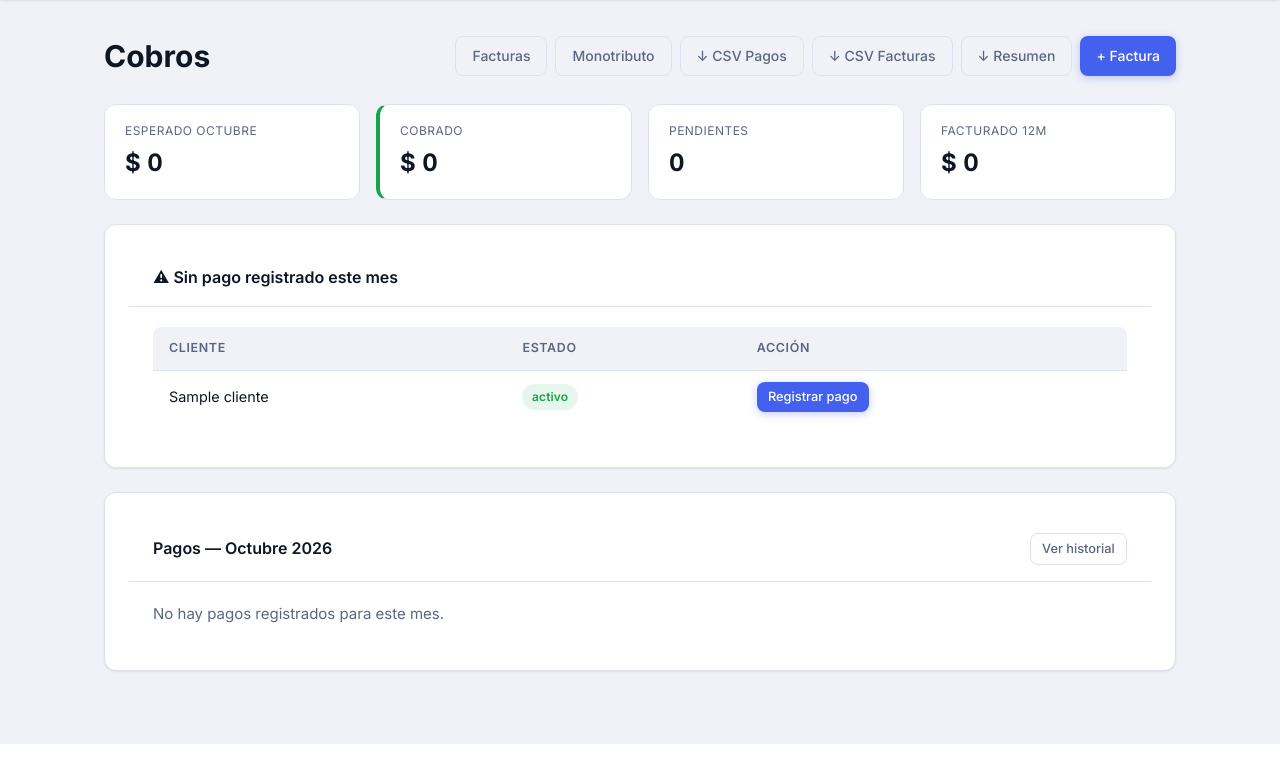
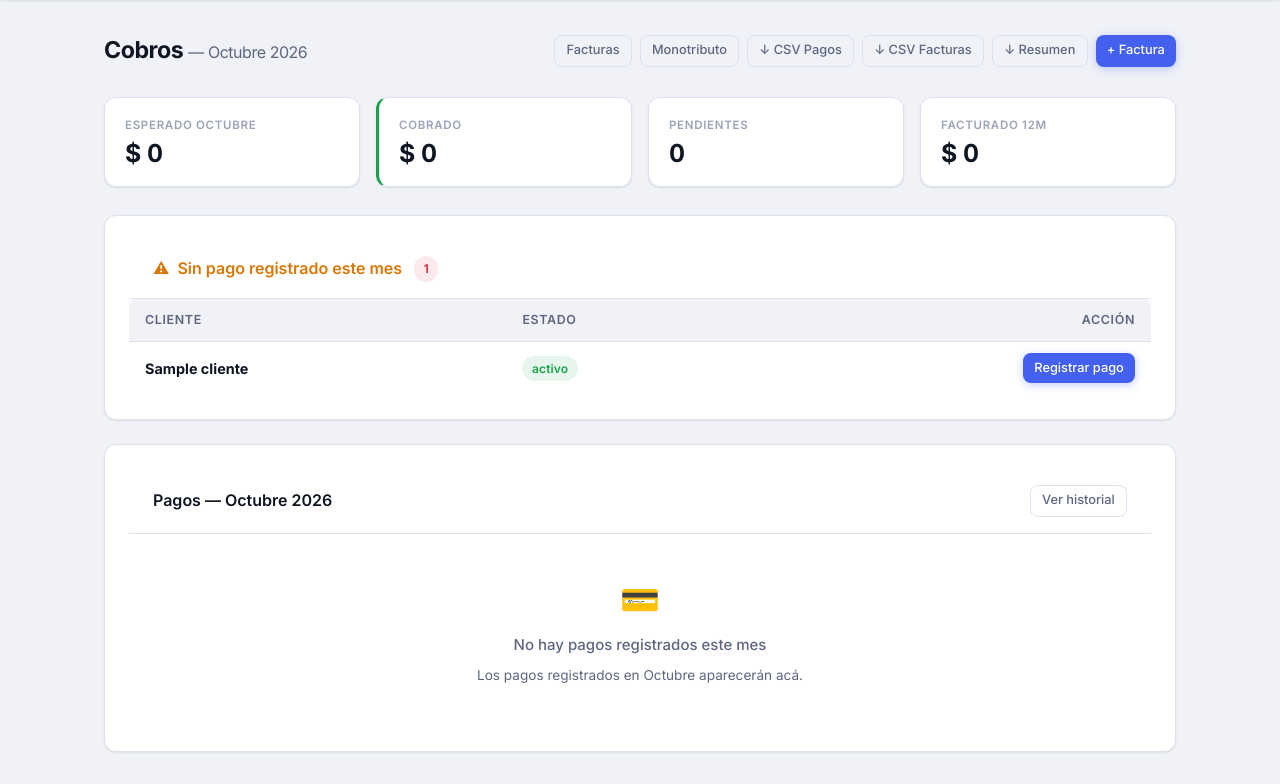
Before and after one commit to zynnoslabs/Central, a Flask app: page /cobros/ in a window 1280 px wide. Shown: the part 56-840 px from the top of the page. Before the commit the page ends 800 px from the top, so only its background shows below. Run offline with Flask 3, Linux system fonts and the light colour scheme; a user stored in the database is signed in; tables that the repository leaves empty hold one stand-in row (values such as "Sample post"); some libraries are stand-ins or nearby versions.

Commit message:
Mejoras visuales páginas internas (Etapa Q-b)
cobros/inicio.html:
- Usa design tokens de base (--success-dim, --warning-dim, --danger-dim)
- Métrica muestra % cobrado del esperado
- Empty state con ícono cuando no hay pagos
- Badges de pago con tokens en vez de colores hardcoded
- Columnas alineadas a la derecha donde corresponde

avisos/lista.html:
- Cards con animación fadeUp desde base
- Clase .aviso-card con hover lift y opacity suave en resueltos
- Border-left por prioridad usando design tokens
- Empty state según filtro activo
- Badge de pendientes en el botón de filtro cuando no está activo

clientes/lista.html:
- Tabla sin padding (card full-width limpio)
- Link de cliente con color accent y hover
- Botón editar btn-ghost en vez de inline style

Co-Authored-By: Claude Sonnet 4.6 <noreply@anthropic.com>
Claude-Session: https://claude.ai/code/session_01EkkSR2S1ammGfJTH88y4rA

```diff
--- a/app/templates/cobros/inicio.html
+++ b/app/templates/cobros/inicio.html
@@ -1,15 +1,98 @@
 {% extends "base.html" %}
 {% block title %}Cobros — {{ nombre_mes }} {{ anio }}{% endblock %}
+{% block extra_head %}
+<style>
+  .page-header {
+    display: flex;
+    justify-content: space-between;
+    align-items: center;
+    margin-bottom: 1.75rem;
+    flex-wrap: wrap;
+    gap: .75rem;
+  }
+  .header-actions { display: flex; gap: .5rem; flex-wrap: wrap; }
+
+  /* ── Métricas ── */
+  .metrics-row {
+    display: grid;
+    grid-template-columns: repeat(auto-fit, minmax(170px, 1fr));
+    gap: 1rem;
+    margin-bottom: 1.75rem;
+  }
+  .metric-card {
+    background: var(--bg-card);
+    border: 1px solid var(--border);
+    border-radius: var(--radius);
+    padding: 1.1rem 1.25rem;
+    display: flex;
+    flex-direction: column;
+    gap: .3rem;
+    box-shadow: var(--shadow-sm);
+    transition: box-shadow var(--transition);
+  }
+  .metric-card:hover { box-shadow: var(--shadow); }
+  .metric-card.metric-success { border-left: 3px solid var(--success); }
+  .metric-card.metric-warning { border-left: 3px solid var(--warning); }
+  .metric-card.metric-danger  { border-left: 3px solid var(--danger); }
+  .metric-label {
+    font-size: .72rem;
+    font-weight: 600;
+    color: var(--fg-subtle);
+    text-transform: uppercase;
+    letter-spacing: .06em;
+  }
+  .metric-value {
+    font-size: 1.55rem;
+    font-weight: 700;
+    font-variant-numeric: tabular-nums;
+    letter-spacing: -.02em;
+    line-height: 1.2;
+  }
+  .metric-sub {
+    font-size: .78rem;
+    color: var(--fg-muted);
+    margin-top: .1rem;
+  }
+
+  /* ── Badges de pago ── */
+  .badge-pago-pagado    { background: var(--success-dim); color: var(--success); }
+  .badge-pago-pendiente { background: var(--warning-dim); color: var(--warning); }
+  .badge-pago-atrasado  { background: var(--danger-dim);  color: var(--danger); }
+  .badge-pago-perdonado { background: var(--bg); color: var(--fg-subtle); border: 1px solid var(--border); }
+
+  /* ── Tabla cobros ── */
+  .cobros-empty {
+    text-align: center;
+    padding: 2.5rem 1.5rem;
+    color: var(--fg-muted);
+  }
+  .cobros-empty-icon { font-size: 2rem; margin-bottom: .5rem; }
+  td a { color: var(--accent); text-decoration: none; font-weight: 500; }
+  td a:hover { text-decoration: underline; }
+  .monto { font-variant-numeric: tabular-nums; }
+
+  /* ── Sección sin pago ── */
+  .sin-pago-header {
+    display: flex;
+    align-items: center;
+    gap: .5rem;
+    color: var(--warning);
+  }
+</style>
+{% endblock %}
+
 {% block content %}
 <div class="page-header">
-  <h1>Cobros</h1>
+  <h1 class="page-title" style="margin-bottom:0;">Cobros
+    <span class="text-muted" style="font-size:1rem; font-weight:400;">— {{ nombre_mes }} {{ anio }}</span>
+  </h1>
   <div class="header-actions">
-    <a href="{{ url_for('cobros.lista_facturas') }}" class="btn btn-ghost">Facturas</a>
-    <a href="{{ url_for('cobros.monotributo') }}" class="btn btn-ghost">Monotributo</a>
-    <a href="{{ url_for('cobros.exportar_pagos', anio=anio) }}" class="btn btn-ghost" title="Descargar pagos del año como CSV">↓ CSV Pagos</a>
-    <a href="{{ url_for('cobros.exportar_facturas', anio=anio) }}" class="btn btn-ghost" title="Descargar facturas del año como CSV">↓ CSV Facturas</a>
-    <a href="{{ url_for('cobros.exportar_resumen_mensual') }}" class="btn btn-ghost" title="Resumen mensual histórico">↓ Resumen</a>
-    <a href="{{ url_for('cobros.nueva_factura') }}" class="btn btn-primary">+ Factura</a>
+    <a href="{{ url_for('cobros.lista_facturas') }}" class="btn btn-ghost btn-sm">Facturas</a>
+    <a href="{{ url_for('cobros.monotributo') }}" class="btn btn-ghost btn-sm">Monotributo</a>
+    <a href="{{ url_for('cobros.exportar_pagos', anio=anio) }}" class="btn btn-ghost btn-sm" title="Descargar pagos del año como CSV">↓ CSV Pagos</a>
+    <a href="{{ url_for('cobros.exportar_facturas', anio=anio) }}" class="btn btn-ghost btn-sm" title="Descargar facturas del año como CSV">↓ CSV Facturas</a>
+    <a href="{{ url_for('cobros.exportar_resumen_mensual') }}" class="btn btn-ghost btn-sm" title="Resumen mensual histórico">↓ Resumen</a>
+    <a href="{{ url_for('cobros.nueva_factura') }}" class="btn btn-primary btn-sm">+ Factura</a>
   </div>
 </div>
 
@@ -22,10 +105,16 @@
   <div class="metric-card metric-success">
     <span class="metric-label">Cobrado</span>
     <span class="metric-value">$ {{ "{:,.0f}".format(total_cobrado) }}</span>
+    {% if total_esperado > 0 %}
+    <span class="metric-sub">{{ "%.0f"|format(total_cobrado / total_esperado * 100) }}% del esperado</span>
+    {% endif %}
   </div>
   <div class="metric-card {% if pendientes %}metric-warning{% endif %}">
     <span class="metric-label">Pendientes</span>
     <span class="metric-value">{{ pendientes|length }}</span>
+    {% if pendientes %}
+    <span class="metric-sub">cliente{{ 's' if pendientes|length > 1 }} sin pago</span>
+    {% endif %}
   </div>
   <div class="metric-card">
     <span class="metric-label">Facturado 12m</span>
@@ -35,20 +124,29 @@
 
 {# ── Clientes sin pago registrado ── #}
 {% if sin_pago %}
-<section class="card mb-4">
+<section class="card mb-3">
   <div class="card-header">
-    <h2 class="card-title">⚠ Sin pago registrado este mes</h2>
+    <h2 class="card-title sin-pago-header">
+      <span>⚠</span> Sin pago registrado este mes
+      <span class="badge badge-error" style="margin-left:.25rem;">{{ sin_pago|length }}</span>
+    </h2>
   </div>
-  <div class="card-body">
-    <div class="table-wrap">
-      <table class="table">
-        <thead><tr><th>Cliente</th><th>Estado</th><th>Acción</th></tr></thead>
+  <div class="card-body" style="padding:0;">
+    <div class="tabla-wrap">
+      <table>
+        <thead>
+          <tr>
+            <th>Cliente</th>
+            <th>Estado</th>
+            <th style="text-align:right;">Acción</th>
+          </tr>
+        </thead>
         <tbody>
           {% for c in sin_pago %}
           <tr>
-            <td>{{ c.nombre }}</td>
+            <td><strong>{{ c.nombre }}</strong></td>
             <td><span class="badge badge-{{ c.estado }}">{{ c.estado }}</span></td>
-            <td>
+            <td style="text-align:right;">
               <a href="{{ url_for('cobros.nuevo_pago', cliente_id=c.id) }}" class="btn btn-sm btn-primary">Registrar pago</a>
             </td>
           </tr>
@@ -68,10 +166,10 @@
       <a href="{{ url_for('cobros.lista_pagos') }}" class="btn btn-sm btn-ghost">Ver historial</a>
     </div>
   </div>
-  <div class="card-body">
+  <div class="card-body" style="padding:0;">
     {% if pagos_mes %}
-    <div class="table-wrap">
-      <table class="table">
+    <div class="tabla-wrap">
+      <table>
         <thead>
           <tr>
             <th>Cliente</th>
@@ -79,18 +177,19 @@
             <th>Recibido</th>
             <th>Estado</th>
             <th>Fecha pago</th>
-            <th>Acciones</th>
+            <th style="text-align:right;">Acciones</th>
           </tr>
         </thead>
         <tbody>
           {% for p in pagos_mes %}
           <tr>
             <td><a href="{{ url_for('cobros.detalle_cliente', cliente_id=p.cliente_id) }}">{{ p.cliente.nombre }}</a></td>
-            <td>$ {{ "{:,.0f}".format(p.monto_esperado) }}</td>
-            <td>{% if p.monto_recibido %}$ {{ "{:,.0f}".format(p.monto_recibido) }}{% else %}—{% endif %}</td>
+            <td class="monto">$ {{ "{:,.0f}".format(p.monto_esperado) }}</td>
+            <td class="monto">{% if p.monto_recibido %}$ {{ "{:,.0f}".format(p.monto_recibido) }}{% else %}<span class="text-subtle">—</span>{% endif %}</td>
             <td><span class="badge badge-pago-{{ p.estado }}">{{ p.estado }}</span></td>
-            <td>{{ p.fecha_pago.strftime('%d/%m/%Y') if p.fecha_pago else '—' }}</td>
-            <td class="actions">
+            <td class="text-muted text-small">{{ p.fecha_pago.strftime('%d/%m/%Y') if p.fecha_pago else '—' }}</td>
+            <td style="text-align:right;">
+              <div class="actions" style="justify-content:flex-end;">
                 {% if p.estado != 'pagado' %}
                 <form method="POST" action="{{ url_for('cobros.marcar_pagado', pago_id=p.id) }}" style="display:inline">
                   <input type="hidden" name="csrf_token" value="{{ csrf_token() }}">
@@ -98,6 +197,7 @@
                 </form>
                 {% endif %}
                 <a href="{{ url_for('cobros.editar_pago', pago_id=p.id) }}" class="btn btn-sm btn-ghost">Editar</a>
+              </div>
             </td>
           </tr>
           {% endfor %}
@@ -105,24 +205,12 @@
       </table>
     </div>
     {% else %}
-    <p class="text-muted">No hay pagos registrados para este mes.</p>
+    <div class="cobros-empty">
+      <div class="cobros-empty-icon">💳</div>
+      <p class="font-medium mb-1">No hay pagos registrados este mes</p>
+      <p class="text-small text-muted">Los pagos registrados en {{ nombre_mes }} aparecerán acá.</p>
+    </div>
     {% endif %}
   </div>
 </section>
-
-<style>
-.page-header { display:flex; justify-content:space-between; align-items:center; margin-bottom:1.5rem; flex-wrap:wrap; gap:.75rem; }
-.header-actions { display:flex; gap:.5rem; flex-wrap:wrap; }
-.metrics-row { display:grid; grid-template-columns:repeat(auto-fit,minmax(160px,1fr)); gap:1rem; margin-bottom:1.5rem; }
-.metric-card { background:var(--bg-card); border:1px solid var(--border); border-radius:var(--radius); padding:1rem 1.25rem; display:flex; flex-direction:column; gap:.25rem; }
-.metric-card.metric-success { border-left:4px solid var(--success); }
-.metric-card.metric-warning { border-left:4px solid var(--warning); }
-.metric-label { font-size:.75rem; color:var(--fg-muted); text-transform:uppercase; letter-spacing:.04em; }
-.metric-value { font-size:1.5rem; font-weight:700; font-variant-numeric:tabular-nums; }
-.mb-4 { margin-bottom:1.5rem; }
-.badge-pago-pagado { background:rgba(45,198,83,.15); color:var(--success); }
-.badge-pago-pendiente { background:rgba(244,162,97,.15); color:var(--warning); }
-.badge-pago-atrasado { background:rgba(214,40,57,.15); color:var(--danger); }
-.badge-pago-perdonado { background:rgba(108,117,125,.15); color:var(--fg-muted); }
-</style>
 {% endblock %}
```
Also changed, not shown: app/templates/avisos/lista.html (+114 -35 lines), app/templates/clientes/lista.html (+49 -11 lines). Lines whose indentation alone changed are shown as unchanged.
